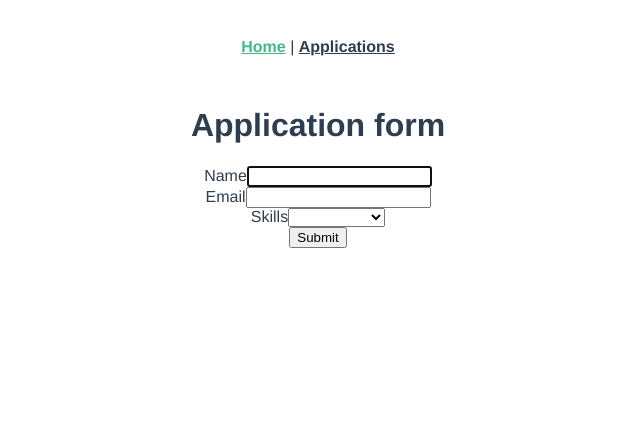
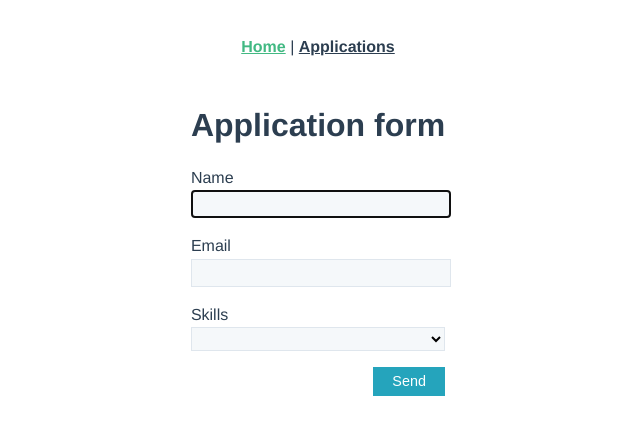
Before and after one commit to dawidstask/job-application-form, a Vue app: page / in a window 1280 px wide. Shown: the top 434 px of the page, without its empty margins (322-962 px from the left). Built offline with nearby package versions, Linux system fonts and the light colour scheme.

Commit message:
style form, add small fixes in job applicaton component

```diff
--- a/src/components/Form.vue
+++ b/src/components/Form.vue
@@ -6,6 +6,7 @@
     >
 
       <template v-if="errors.length">
+        <div class="errors">
           <b>Please correct the following error<template v-if="errors.length > 1">s</template>:</b>
           <ul>
             <li
@@ -15,9 +16,10 @@
               {{ error.value }}
             </li>
           </ul>
+        </div>
       </template>
 
-      <div>
+      <div class="form-element">
         <label>Name</label>
         <input
           v-model="name"
@@ -26,7 +28,7 @@
         >
       </div>
 
-      <div>
+      <div class="form-element">
         <label>Email</label>
         <input
           v-model="email"
@@ -34,7 +36,7 @@
         >
       </div>
 
-      <div>
+      <div class="form-element">
         <label>Skills</label>
         <select
           v-model="skills"
@@ -55,7 +57,9 @@
         </select>
       </div>
 
-      <input type="submit" value="Submit">
+      <div class="form-element submit">
+      <input type="submit" value="Send">
+      </div>
     </form>
   </div>
 </template>
@@ -129,5 +133,50 @@ export default {
 </script>
 
 <style scoped lang="scss">
+.errors {
+  padding: 0.75rem 1.25rem;
+  margin-bottom: 1rem;
+  color: #721c24;
+  background-color: #f8d7da;
+  border-color: #f5c6cb;
+  border-radius: .25rem;
 
+  ul {
+    list-style: none;
+    margin: 0.5em;
+    padding: 0;
+  }
+}
+
+.form-element {
+  display: flex;
+  flex-direction: column;
+  align-items: flex-start;
+  margin: 1em 0;
+
+  label {
+    margin: 0.2em 0;
+  }
+
+  input, select {
+    width: 100%;
+    height: 1.5em;
+    font-size: 1em;
+    background-color: #F5F8FA;
+    border: 1px solid #DFE6ED;
+  }
+
+  &.submit {
+    align-items: flex-end;
+
+    input {
+      width: 5em;
+      height: 2em;
+      font-size: 0.9em;
+      color: white;
+      background-color: #25A4BC;
+      border: none;
+    }
+  }
+}
 </style>
--- a/src/components/JobApplication.vue
+++ b/src/components/JobApplication.vue
@@ -19,12 +19,12 @@ export default {
 };
 </script>
 
-<style lang="scss" scoped>
+<style scoped lang="scss">
   .application {
     display: flex;
     flex-direction: column;
     align-items: flex-start;
-    width: 300px;
+    min-width: 300px;
     margin: 1em;
     padding: 0.5em;
     border: 1px solid #EFF2F6;
--- a/src/views/JobApplications.vue
+++ b/src/views/JobApplications.vue
@@ -7,9 +7,10 @@
         <job-application :application="application"></job-application>
       </div>
     </template>
-    <template v-if="!applications.length">
+    <template v-else>
       <p>No job applications so far</p>
     </template>
+
   </div>
 </template>
 
```
Lines whose indentation alone changed are shown as unchanged.
